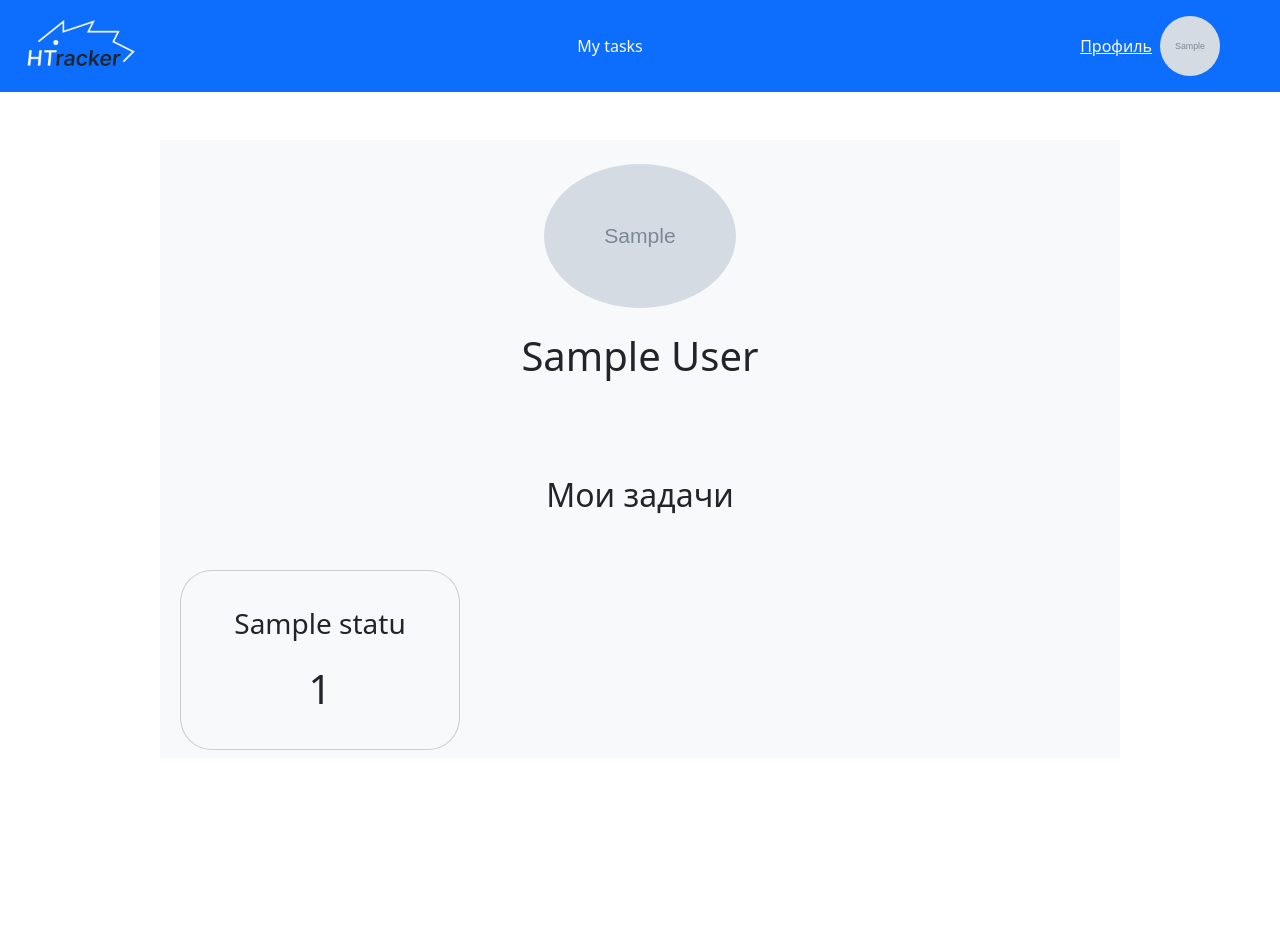
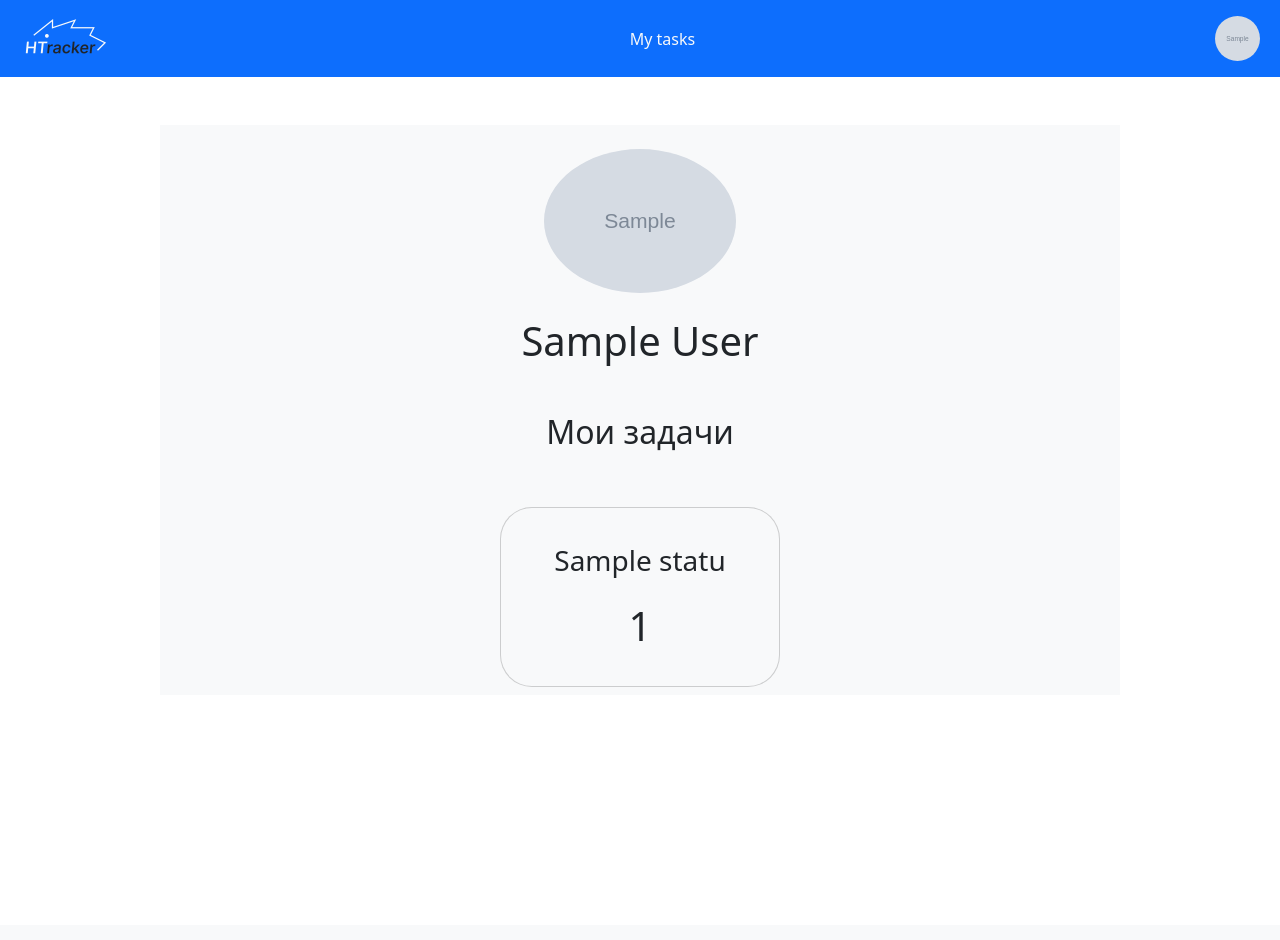
Before and after one commit to MustafinMP/TaskTrackerFlask, a Flask app: page /auth/profile in a window 1280 px wide. After the commit the page ends 687 px from the top, so only its background shows below. Run offline with Flask 3, Linux system fonts and the light colour scheme; a user stored in the database is signed in; tables that the repository leaves empty hold one stand-in row (values such as "Sample post"); grey boxes marked "Sample" are stand-in pictures; some libraries are stand-ins or nearby versions.

Commit message:
Add new header style

```diff
--- a/templates/auth/profile.html
+++ b/templates/auth/profile.html
@@ -8,15 +8,15 @@
                 {% else %}
                 ../static/img/default.png
                 {% endif %}"
-             style="width: 20%; height: 20%; border-radius: 50%; background-size: cover;"
+             style="width: 20%; height: 20%; border-radius: 50%; background-size: cover; pointer-events: none"
              class="mx-auto my-4"/>
         <h1>{{ current_user.name }}</h1>
     </div>
     <div class="container">
         <div class="row text-center mb-5">
-            <h2 class="col-12 my-5 text-dark">Мои задачи</h2>
+            <h2 class="col-12 mb-5 text-dark">Мои задачи</h2>
             {% for status, count in tasks_count.items() %}
-            <div class="col-12 col-sm-12 col-md-4 col-lg-4 col-xl-4">
+            <div class="col-12 col-sm-12 col-md-8 col-lg-4 col-xl-4 mx-auto">
                 <div class="card m-2 p-4 text-center bg-light" style="border-radius: 32px; height: 180px;">
                     <h3 class="my-auto">{{ status }}</h3>
                     <h1 class="my-auto">{{ count }}</h1>
@@ -26,5 +26,4 @@
         </div>
     </div>
 </div>
-
 {% endblock %}
--- a/templates/basic_template.html
+++ b/templates/basic_template.html
@@ -7,6 +7,7 @@
     <meta name="viewport" content="width=device-width, initial-scale=1">
     <link href="https://cdn.jsdelivr.net/npm/bootstrap@5.3.3/dist/css/bootstrap.min.css" rel="stylesheet"
           integrity="sha384-QWTKZyjpPEjISv5WaRU9OFeRpok6YctnYmDr5pNlyT2bRjXh0JMhjY6hW+ALEwIH" crossorigin="anonymous">
+    <link rel="stylesheet" href="https://cdn.jsdelivr.net/npm/bootstrap-icons@1.5.0/font/bootstrap-icons.css">
     <script src="https://cdn.jsdelivr.net/npm/bootstrap@5.3.3/dist/js/bootstrap.bundle.min.js"
             integrity="sha384-YvpcrYf0tY3lHB60NNkmXc5s9fDVZLESaAA55NDzOxhy9GkcIdslK1eN7N6jIeHz"
             crossorigin="anonymous"></script>
@@ -15,21 +16,74 @@
 <header class="bg-primary">
     <div class="navbar">
         <div class="container-fluid">
-            <a href="/" class="m-2"><img src="{{ url_for('static', filename='/img/HTrackerLogoHorizontal.png') }}" alt="HTracker"
-                                         style="width: 120px; height: 60px"/></a>
+            <a href="/" class="m-2"><img src="{{ url_for('static', filename='/img/HTrackerLogoHorizontal.png') }}"
+                                         alt="HTracker"
+                                         style="width: 90px; height: 45px"/></a>
             <nav class="navbar">
                 <a href="/tasks" class="btn text-light me-2">My tasks</a>
             </nav>
             <nav class="navbar">
                 {% if current_user.is_authenticated %}
-                <a href="{{ url_for('auth.profile') }}" class="text-light me-2">Профиль</a>
-                <img src="{% if current_user.image %}
-                {{ url_for('static', filename='/uploads/') }}{{ current_user.image }}
-                {% else %}
-                {{ url_for('static', filename='/img/default.png') }}
-                {% endif %}"
-                     style="width: 60px; height: 60px; border-radius: 50%; background-size: cover;"
-                class="me-5"/>
+                <a type="button" data-bs-toggle="offcanvas"
+                   data-bs-target="#offcanvasRight" aria-controls="offcanvasRight">
+                    <img src="{% if current_user.image %}
+                        {{ url_for('static', filename='/uploads/') }}{{ current_user.image }}
+                        {% else %} {{ url_for('static', filename='/img/default.png') }}
+                        {% endif %}"
+                         style="width: 45px; height: 45px; border-radius: 50%; background-size: cover;"
+                         class="me-2"/>
+                </a>
+                <div class="offcanvas offcanvas-end" tabindex="-1" id="offcanvasRight"
+                     aria-labelledby="offcanvasRightLabel">
+
+                    <ul class="list-group list-group-flush">
+                        <li class="list-group-item">
+                            <div class="offcanvas-header">
+                                <img src="{% if current_user.image %}
+                                    {{ url_for('static', filename='/uploads/') }}{{ current_user.image }}
+                                    {% else %} {{ url_for('static', filename='/img/default.png') }}
+                                    {% endif %}"
+                                     style="width: 45px; height: 45px; border-radius: 50%; background-size: cover;"
+                                     class="me-4"/>
+                                <h5 class="offcanvas-title" id="offcanvasRightLabel">{{ current_user.name }}</h5>
+                                <button type="button" class="btn-close" data-bs-dismiss="offcanvas"
+                                        aria-label="Закрыть"></button>
+                            </div>
+                        </li>
+                        <li class="list-group-item">
+                            <div class="offcanvas-body container">
+                                <a href="{{ url_for('auth.profile') }}"
+                                   class="row link-dark link-offset-2 link-underline-opacity-25 link-underline-opacity-100-hover w-50 my-3"
+                                   style="font-size: 1.1rem py-auto">
+                                    <i class="bi bi-person-circle col-1"></i>
+                                    <div class="col-2">
+                                        Profile
+                                    </div>
+                                </a>
+                                <a href="{{ url_for('index') }}"
+                                   class="row link-dark link-offset-2 link-underline-opacity-25 link-underline-opacity-100-hover w-50 my-3"
+                                   style="font-size: 1.1rem py-auto">
+                                    <i class="bi bi-house col-1"></i>
+                                    <div class="col-2">
+                                        Home
+                                    </div>
+                                </a>
+                            </div>
+                        </li>
+                        <li class="list-group-item">
+                            <div class="offcanvas-body container">
+                                <a href="{{ url_for('auth.logout') }}"
+                                   class="row link-dark link-offset-2 link-underline-opacity-25 link-underline-opacity-100-hover w-50 my-3"
+                                   style="font-size: 1.1rem py-auto">
+                                    <i class="bi bi-box-arrow-left col-1"></i>
+                                    <div class="col-2">
+                                        Logout
+                                    </div>
+                                </a>
+                            </div>
+                        </li>
+                    </ul>
+                </div>
                 {% else %}
                 <a href="{{ url_for('auth.login') }}" class="btn btn-outline-light me-2">Login</a>
                 <a href="{{ url_for('auth.register') }}" class="btn btn-outline-light me-2">Register</a>
```
